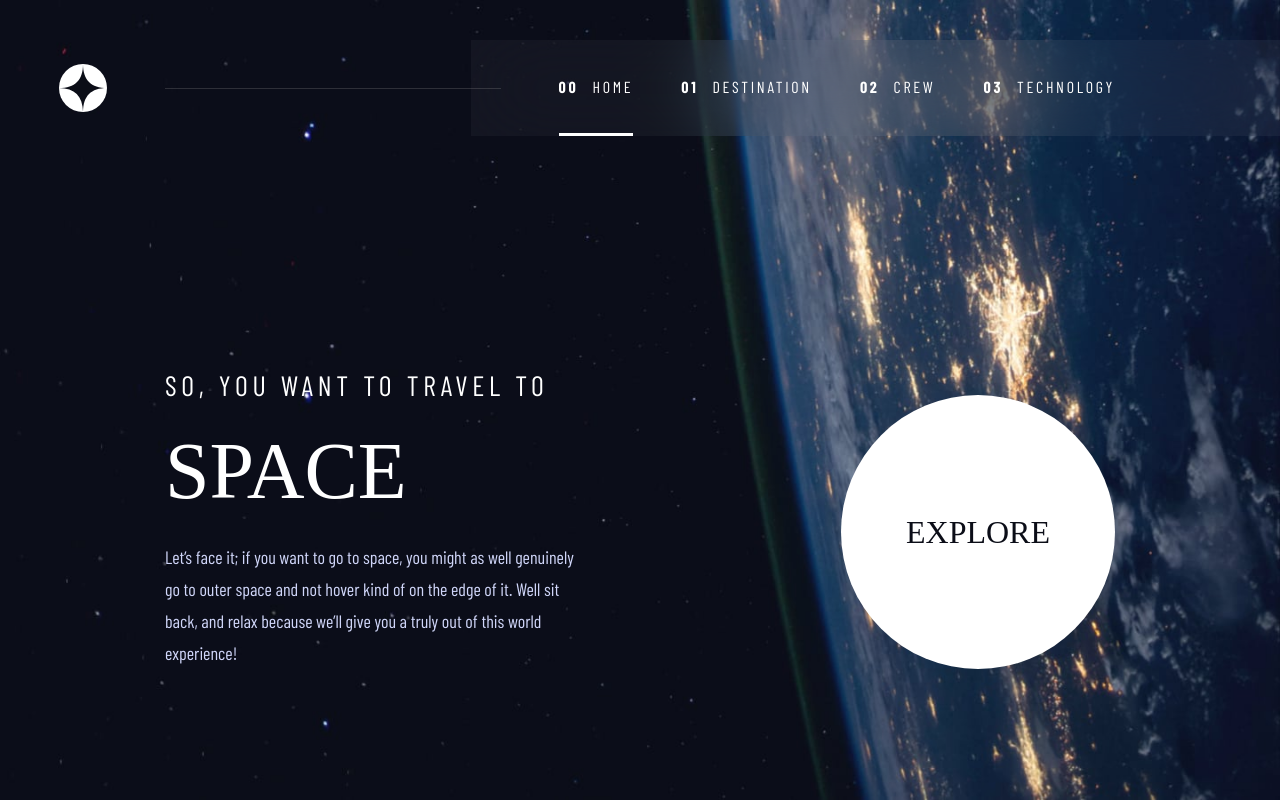
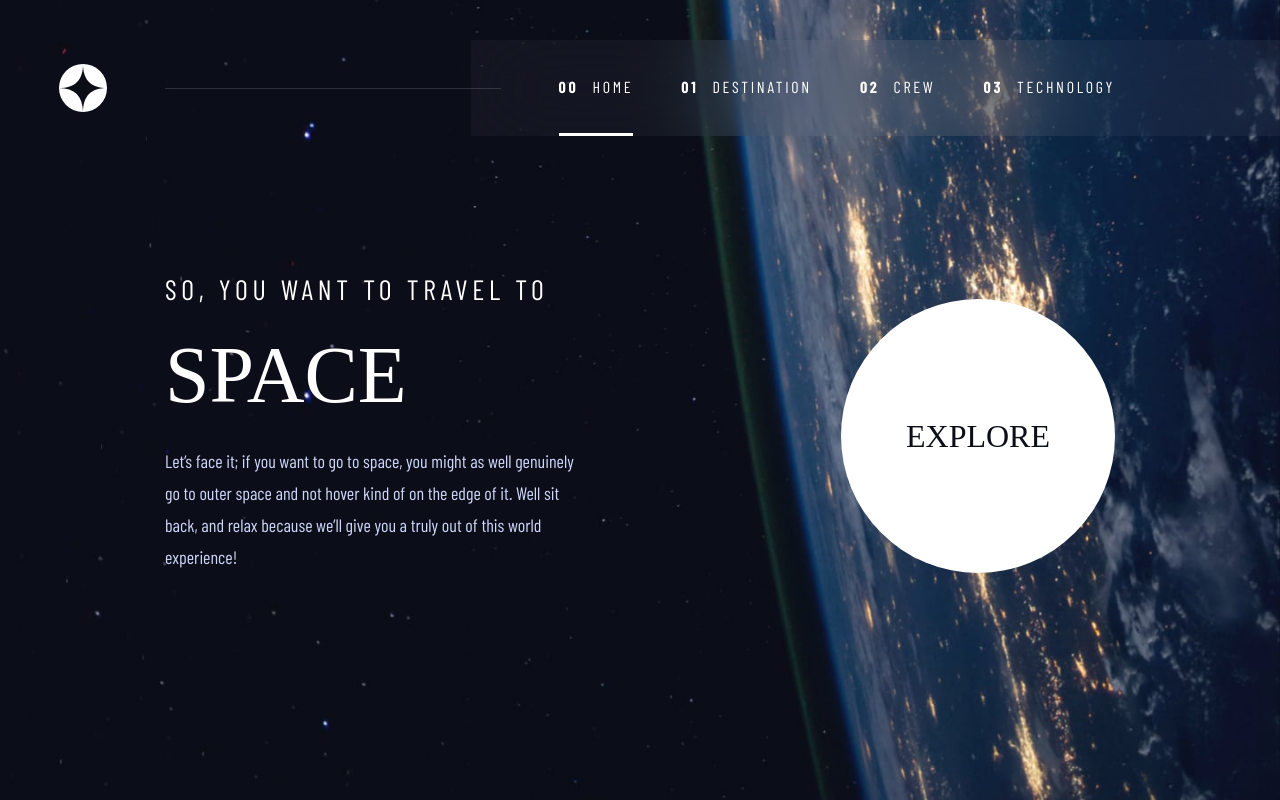
Before and after one commit to theritikshah/space-tourism, a Next.js app: page / in a window 1280 px wide. Built offline with nearby package versions, Linux system fonts and the light colour scheme; a web font is replaced by a local one.

Commit message:
Style fix for tablet

```diff
--- a/src/app/page.module.scss
+++ b/src/app/page.module.scss
@@ -3,7 +3,7 @@
 .main {
   display: flex;
   height: calc(100% - 9.6rem);
-  flex: 1;
+  // flex: 1;
   padding-bottom: 13.1rem;
   // flex-wrap: wrap;
   gap: 10.6rem;
@@ -49,6 +49,13 @@
       justify-content: center;
 
     }
+  }
+
+  @media screen and (max-width: "768px") {
+
+    margin-top: 10.6rem;
+
+
   }
 
   @media screen and (max-width: "600px") {
```
